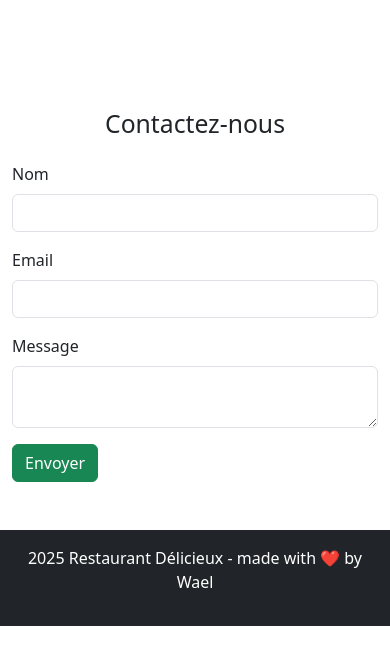
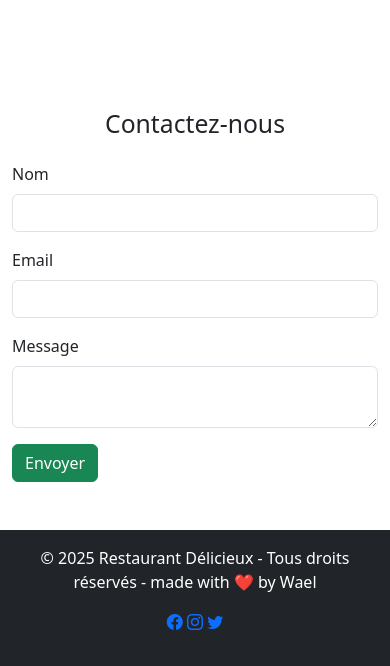
Before and after one commit to wael-Dardouri/learnhtml, a plain HTML site: page restaurant.html in a window 390 px wide. Shown: the part 2362-3028 px from the top of the page. Before the commit the page ends 2988 px from the top, so only its background shows below. Drawn offline with nearby package versions, Linux system fonts and the light colour scheme.

Commit message:
Mise à jour page web responsive pour un restaurant Bootstrap & Grid System

```diff
--- a/restaurant.html
+++ b/restaurant.html
@@ -6,6 +6,7 @@
   <title>Restaurant Délicieux</title>
   <!-- Bootstrap CSS -->
   <link href="https://cdn.jsdelivr.net/npm/bootstrap@5.3.3/dist/css/bootstrap.min.css" rel="stylesheet">
+  <link rel="stylesheet" href="https://cdn.jsdelivr.net/npm/bootstrap-icons@1.11.3/font/bootstrap-icons.css">
   <style>
     /* Section héros */
     .hero {
@@ -130,7 +131,13 @@
 
   <!-- Footer -->
   <footer class="bg-dark text-white text-center p-3">
-    <p> 2025 Restaurant Délicieux - made with ❤️ by Wael</p>
+    <p>&copy; 2025 Restaurant Délicieux - Tous droits réservés - made with ❤️ by Wael</p>
+    <p>
+      <a href="#"><i class="bi bi-facebook"></i></a>
+      <a href="#"><i class="bi bi-instagram"></i></a>
+      <a href="#"><i class="bi bi-twitter"></i></a>
+    </p>
+
   </footer>
 
   <script src="https://cdn.jsdelivr.net/npm/bootstrap@5.3.3/dist/js/bootstrap.bundle.min.js"></script>
```
